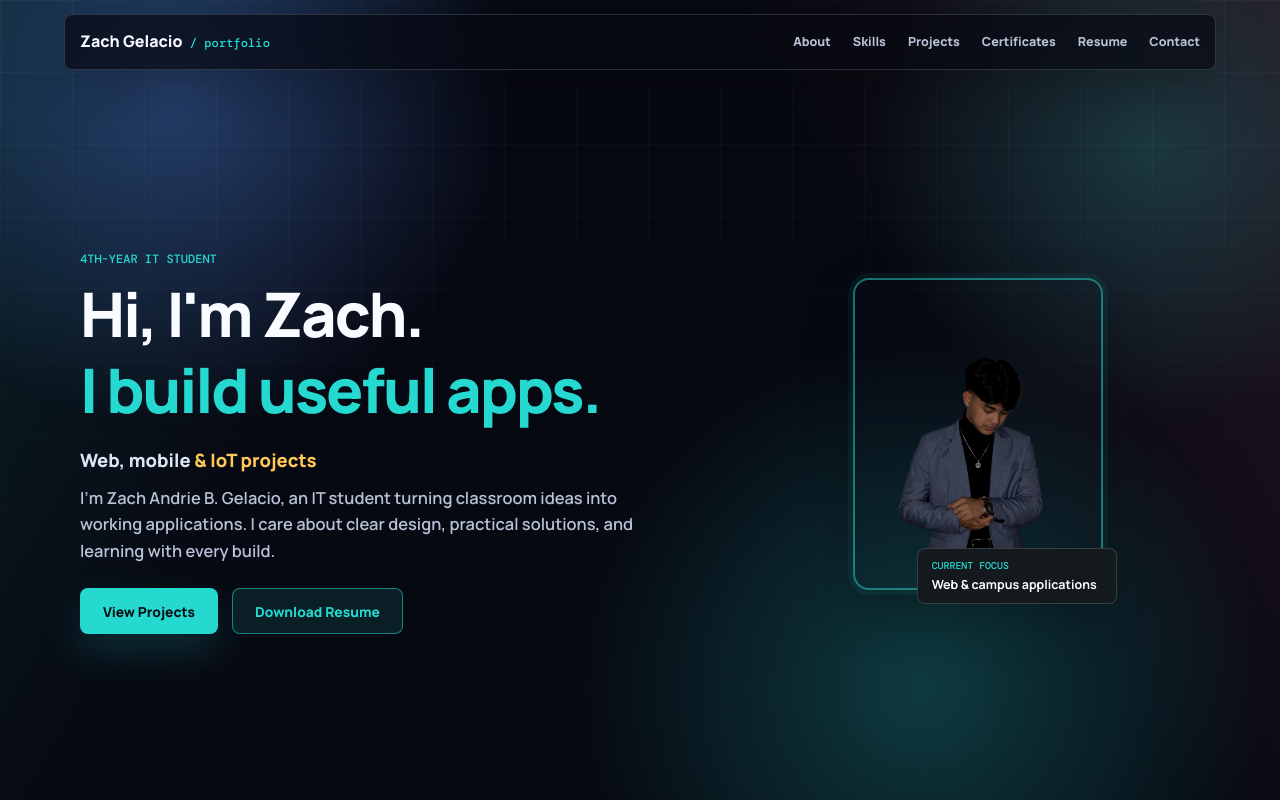
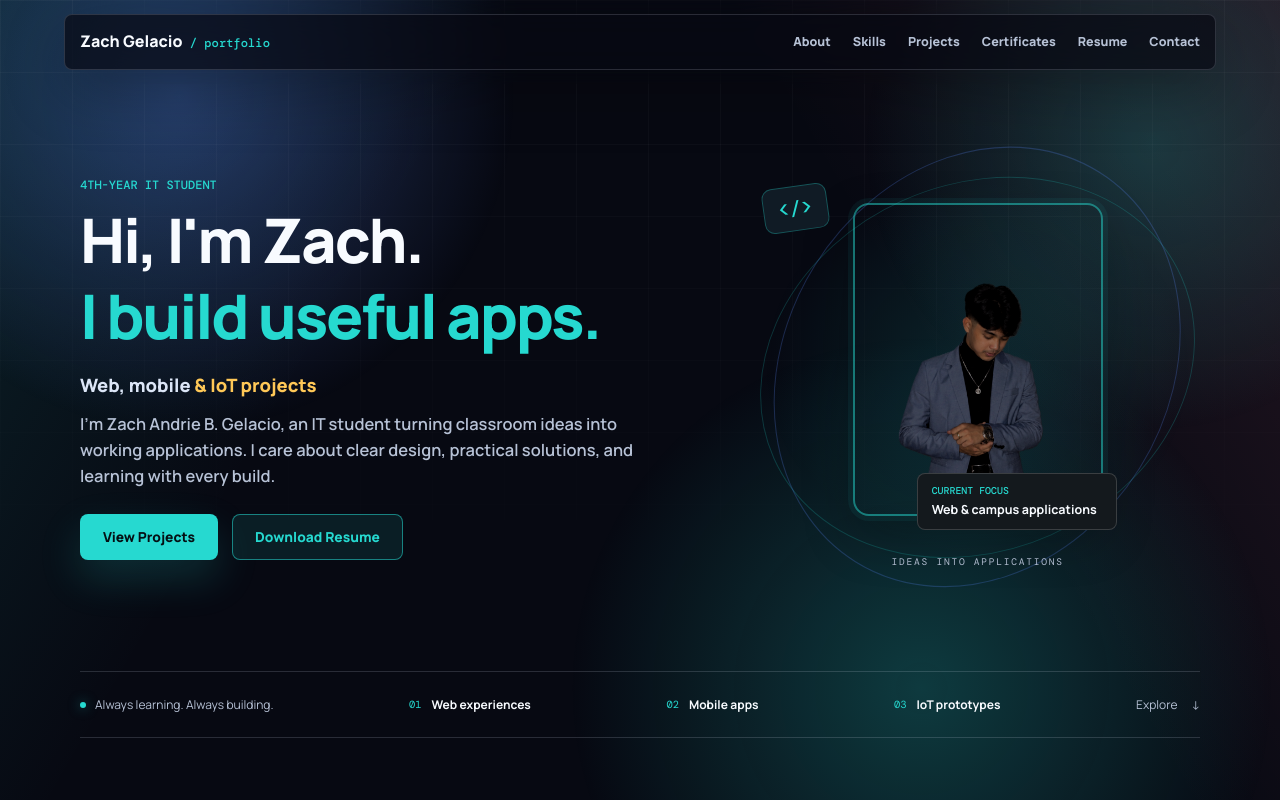
Before and after one commit to nubie69/Portfolio, a website: page index.html in a window 1280 px wide. Shown: the top 800 px of the page. Drawn offline with nearby package versions, Linux system fonts and the light colour scheme.

Commit message:
Added a design in intro

```diff
--- a/index.html
+++ b/index.html
@@ -36,6 +36,9 @@
         </div>
       </div>
 
+      <div class="hero-visual">
+        <span class="hero-code-mark" aria-hidden="true">&lt;/&gt;</span>
+        <span class="hero-visual-label" aria-hidden="true">IDEAS INTO APPLICATIONS</span>
       <aside class="hero-showcase" aria-label="Portfolio highlights">
         <img src="assets/Profile-hero.png" alt="Zach Andrie B. Gelacio">
         <div class="showcase-panel">
@@ -43,6 +46,15 @@
           <strong>Web &amp; campus applications</strong>
         </div>
       </aside>
+      </div>
+
+      <div class="hero-build-strip" aria-label="What I build">
+        <div class="hero-build-label"><span class="hero-status-dot" aria-hidden="true"></span>Always learning. Always building.</div>
+        <div class="hero-build-item"><span>01</span> Web experiences</div>
+        <div class="hero-build-item"><span>02</span> Mobile apps</div>
+        <div class="hero-build-item"><span>03</span> IoT prototypes</div>
+        <a href="#projects" class="hero-explore" aria-label="Explore selected projects">Explore <span aria-hidden="true">&#8595;</span></a>
+      </div>
     </section>
 
     <section class="projects section-shell" id="projects">
--- a/styles.css
+++ b/styles.css
@@ -1145,6 +1145,98 @@ section[id] { scroll-margin-top: 104px; }
   .contact .section-title, .detail-heading h1 { font-size: 2rem; }
 }
 
+/* Give the introduction a visual frame and a clear transition to the work. */
+.hero {
+  min-height: min(780px, calc(100svh - var(--header-height, 84px)));
+  row-gap: 44px;
+  padding-block: 54px 32px;
+}
+
+.hero-visual {
+  position: relative;
+  isolation: isolate;
+  display: grid;
+  place-items: center;
+  width: 100%;
+  min-height: 400px;
+  background: radial-gradient(ellipse at center, rgba(38, 217, 208, 0.13), transparent 68%);
+}
+
+.hero-visual::before,
+.hero-visual::after {
+  position: absolute;
+  z-index: -1;
+  content: "";
+  width: 100%;
+  aspect-ratio: 1;
+  border: 1px solid rgba(38, 217, 208, 0.2);
+  border-radius: 50%;
+  transform: rotate(-24deg) scaleY(0.82);
+  pointer-events: none;
+}
+
+.hero-visual::after {
+  width: 86%;
+  border-color: rgba(93, 140, 255, 0.24);
+  transform: rotate(32deg) scaleY(1.2);
+}
+
+.hero-code-mark {
+  position: absolute;
+  top: 18px;
+  left: 8px;
+  z-index: 2;
+  padding: 9px 14px;
+  border: 1px solid rgba(38, 217, 208, 0.3);
+  border-radius: 10px;
+  color: var(--cyan);
+  background: #101b25;
+  font: 500 1.2rem "DM Mono", monospace;
+  transform: rotate(-8deg);
+}
+
+.hero-visual-label {
+  position: absolute;
+  bottom: 0;
+  color: var(--muted);
+  font: 400 0.6rem "DM Mono", monospace;
+  letter-spacing: 0.18em;
+}
+
+.hero-build-strip {
+  grid-column: 1 / -1;
+  display: flex;
+  flex-wrap: wrap;
+  align-items: center;
+  justify-content: space-between;
+  gap: 20px;
+  padding: 23px 0;
+  border-block: 1px solid var(--line);
+  font-size: 0.75rem;
+}
+
+.hero-build-label { display: flex; align-items: center; gap: 9px; color: var(--muted); }
+.hero-status-dot { width: 6px; height: 6px; flex-shrink: 0; border-radius: 50%; background: var(--cyan); box-shadow: 0 0 12px rgba(38, 217, 208, 0.5); }
+.hero-build-item { display: flex; gap: 10px; align-items: center; font-weight: 700; }
+.hero-build-item > span { color: var(--cyan); font: 400 0.65rem "DM Mono", monospace; }
+.hero-explore { display: flex; align-items: center; gap: 14px; color: var(--muted); text-decoration: none; }
+.hero-explore:hover { color: var(--cyan); }
+
+@media (max-width: 960px) {
+  .hero-visual { min-height: 320px; }
+  .hero-code-mark { top: -10px; left: -8px; }
+  .hero-visual-label { font-size: 0.48rem; letter-spacing: 0.1em; }
+  .hero-build-label { flex-basis: 100%; }
+}
+
+@media (max-width: 680px) {
+  .hero { min-height: auto; padding-block: 40px 24px; row-gap: 32px; }
+  .hero-visual { display: none; }
+  .hero-build-strip { gap: 16px 24px; padding-block: 20px; }
+  .hero-build-item { font-size: 0.7rem; }
+  .hero-explore { margin-left: auto; }
+}
+
 @media (prefers-reduced-motion: reduce) {
   html { scroll-behavior: auto; }
 
```
